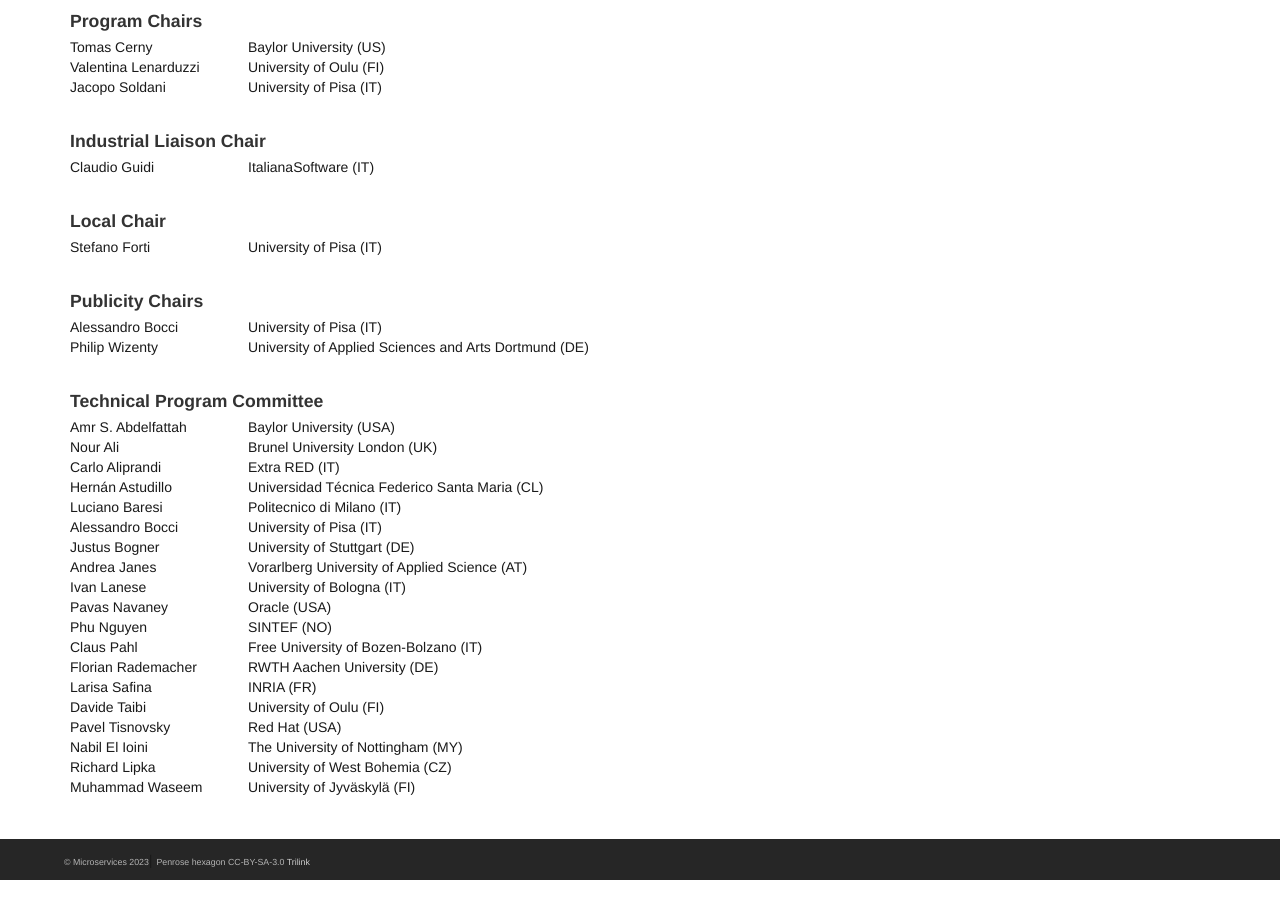
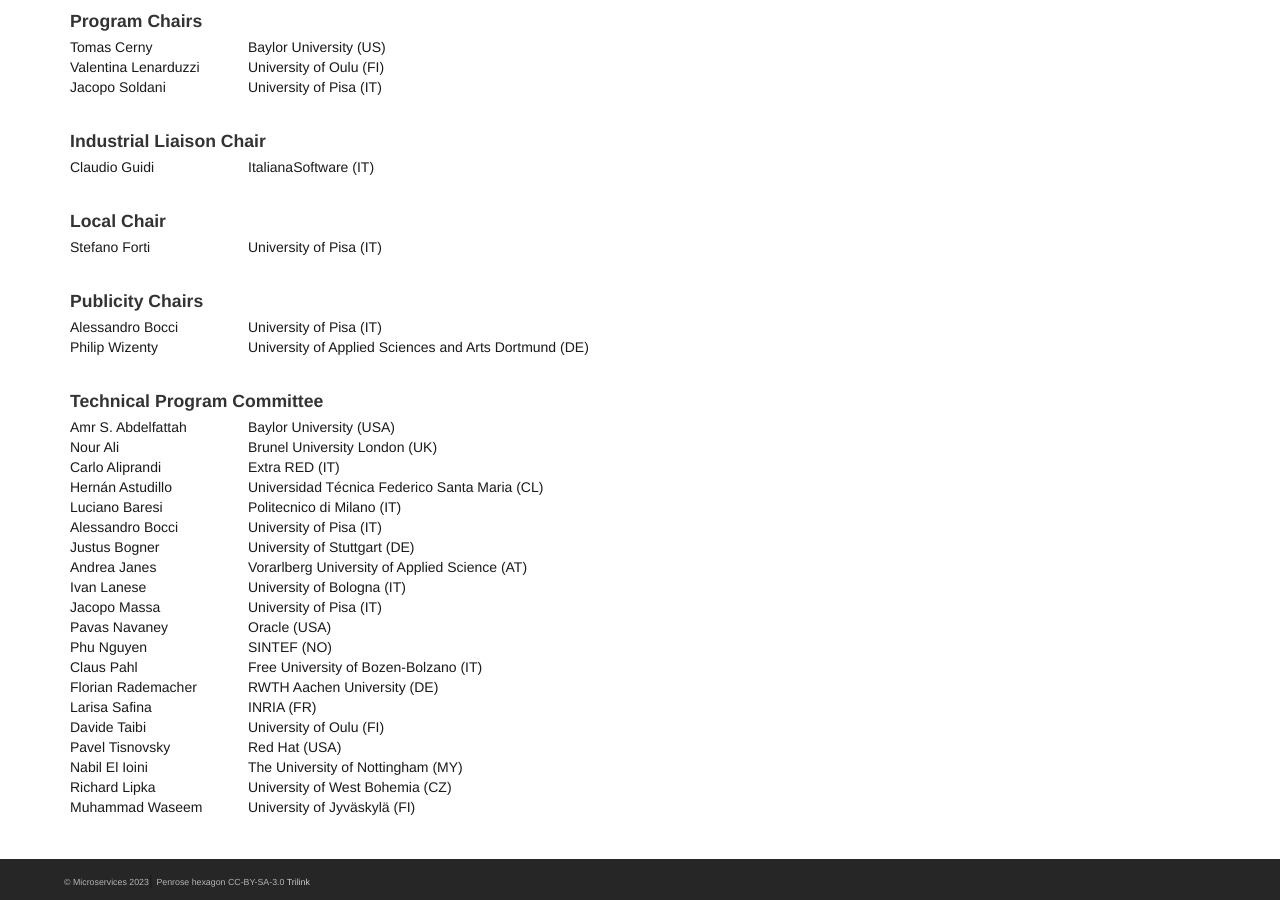
Before and after one commit to microservices-community/microservices-2023, a Jekyll site: the page built from committees.md, in a window 1280 px wide and 900 px high, scrolled down 631 px. Built offline with Jekyll 4.4.1, drawn with Linux system fonts in a browser that asks for light colours.

Commit message:
updated commitees

```diff
--- a/committees.md
+++ b/committees.md
@@ -57,6 +57,7 @@ feature_image: "rectorate.jpg"
         <tr><td>Justus Bogner</td><td>University of Stuttgart (DE)</td></tr>
         <tr><td>Andrea Janes</td><td>Vorarlberg University of Applied Science (AT)</td></tr>
         <tr><td>Ivan Lanese</td><td>University of Bologna (IT)</td></tr>
+        <tr><td>Jacopo Massa</td><td>University of Pisa (IT)</td></tr>
         <tr><td>Pavas Navaney</td><td>Oracle (USA)</td></tr>
         <tr><td>Phu Nguyen</td><td>SINTEF (NO)</td></tr>
         <tr><td>Claus Pahl</td><td>Free University of Bozen-Bolzano (IT)</td></tr>
```
